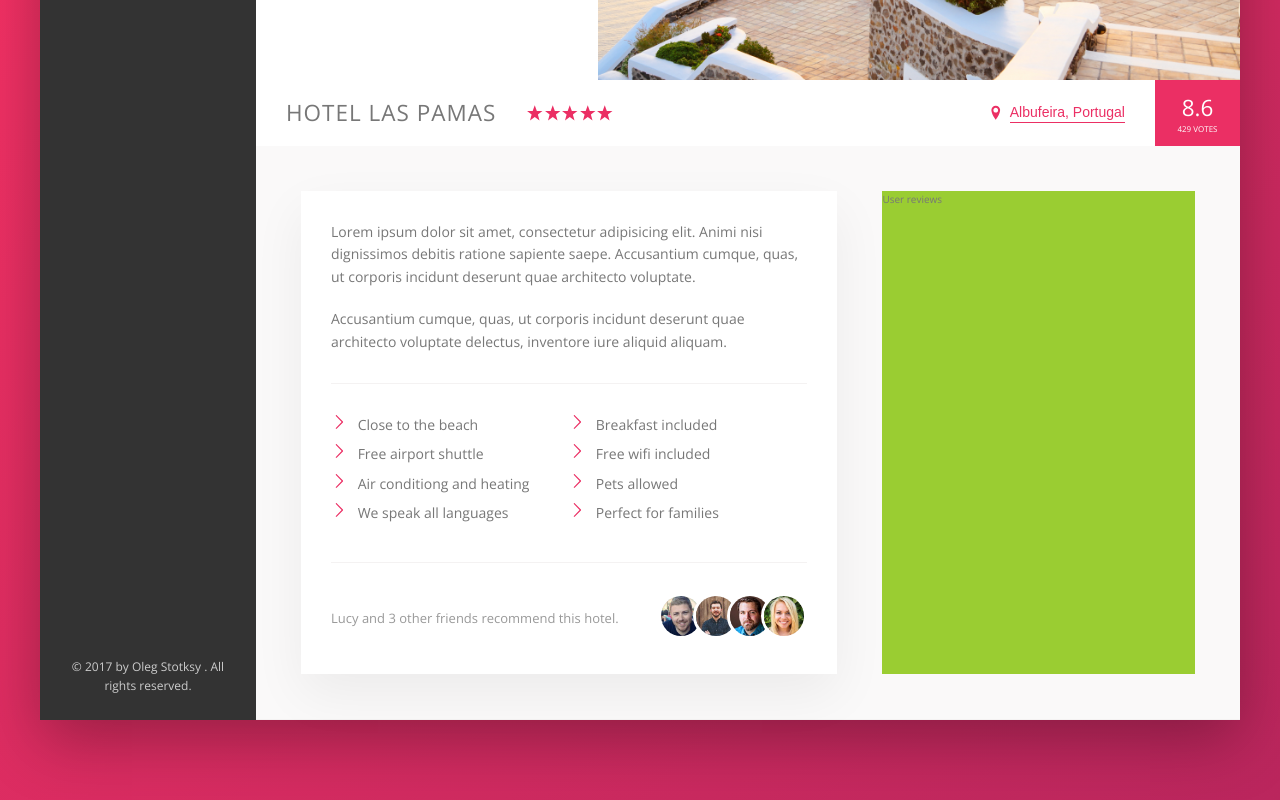
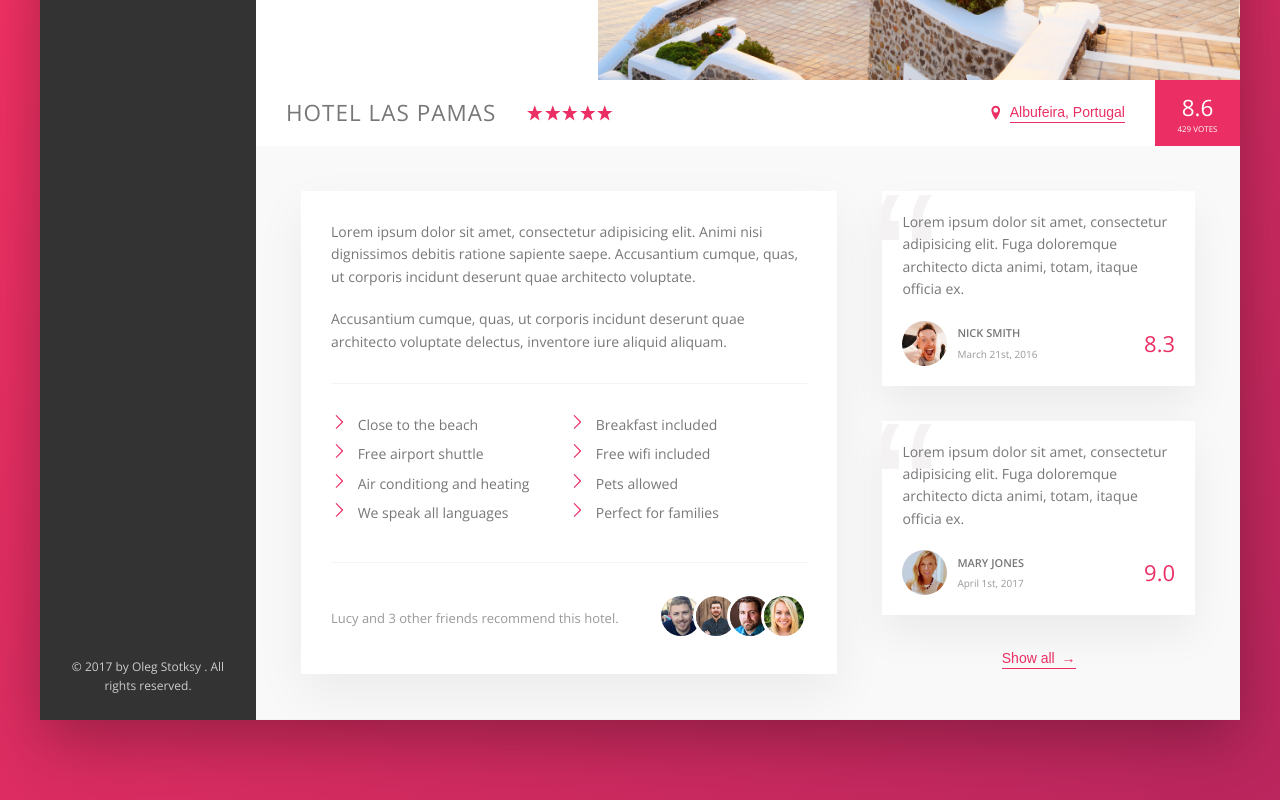
Before and after one commit to OlegStotsky/Advanced-CSS-and-SASS-course, a website: page Trillo/index.html in a window 1280 px wide. Shown: the part 455-1255 px from the top of the page. Drawn offline with nearby package versions, Linux system fonts and the light colour scheme.

Commit message:
Trillo: add user-reviews component

```diff
--- a/Trillo/index.html
+++ b/Trillo/index.html
@@ -176,7 +176,34 @@
                             </div>
                         </div>
                         <div class="user-reviews">
-                            User reviews
+                            <figure class="review">
+                                <blockquote class="review__text">
+                                    Lorem ipsum dolor sit amet, consectetur adipisicing elit. Fuga doloremque architecto dicta animi, totam, itaque officia ex.
+                                </blockquote>
+                                <figcaption class="review__user">
+                                    <img src="img/user-1.jpg" alt="User 2" class="review__photo">
+                                    <div class="review__user-box">
+                                        <p class="review__user-name">Nick Smith</p>
+                                        <p class="review__user-date">March 21st, 2016</p>
+                                    </div>
+                                    <div class="review__rating">8.3</div>
+                                </figcaption>
+                            </figure>
+                            <figure class="review">
+                                <blockquote class="review__text">
+                                    Lorem ipsum dolor sit amet, consectetur adipisicing elit. Fuga doloremque architecto dicta animi, totam, itaque officia ex.
+                                </blockquote>
+                                <figcaption class="review__user">
+                                    <img src="img/user-2.jpg" alt="User 2" class="review__photo">
+                                    <div class="review__user-box">
+                                        <p class="review__user-name">Mary Jones</p>
+                                        <p class="review__user-date">April 1st, 2017</p>
+                                    </div>
+                                    <div class="review__rating">9.0</div>
+                                </figcaption>
+                            </figure>
+
+                            <button class="btn-inline u-center-text">Show all <span>&rarr;</span></button>
                         </div>
                     </div>
                 </main>
--- a/Trillo/sass/_components.scss
+++ b/Trillo/sass/_components.scss
@@ -262,35 +262,23 @@
   cursor: pointer;
   transition: all .2s;
 
+  & span {
+    margin-left: 3px;
+    transition: all .2s;
+  }
+
   &:hover {
     color: var(--grey-dark-2);
+
+    span {
+      margin-left: .8rem;
+    }
   }
 
   &:focus {
     animation: pulsate 1s infinite;
     outline: none;
   }
-}
-
-.detail {
-  display: flex;
-  padding: 4.5rem;
-  background-color: var(--grey-light-1);
-  border-bottom: 1px solid var(--grey-light-2);
-}
-
-.description {
-  font-size: 1.4rem;
-  background-color: #fff;
-  box-shadow: 0 2rem 5rem rgba(0, 0, 0, .06);
-  padding: 3rem;
-  flex: 0 0 60%;
-  margin-right: 4.5rem;
-}
-
-.user-reviews {
-  background-color: yellowgreen;
-  flex: 1;
 }
 
 .paragraph:not(:last-of-type) {
@@ -356,6 +344,67 @@
   }
 }
 
+.review {
+  background-color: white;
+  box-shadow: 0 2rem 4rem rgba(0, 0, 0, .06);
+  padding: 2rem;
+  margin-bottom: 3.5rem;
+  position: relative;
+  overflow: hidden;
+
+  &__text {
+    margin-bottom: 2rem;
+    z-index: 1;
+    position: relative;
+  }
+
+  &__user {
+    display: flex;
+    align-items: center;
+  }
+
+  &__photo {
+    border-radius: 50%;
+    height: 4.5rem;
+    width: 4.5rem;
+    margin-right: 1rem;
+  }
+
+  &__user-box {
+    margin-right: auto;
+  }
+
+  &__user-name {
+    font-size: 1.1rem;
+    font-weight: 600;
+    text-transform: uppercase;
+    margin-bottom: .4rem;
+  }
+
+  &__user-date {
+    font-size: 1rem;
+    color: var(--grey-dark-3);
+  }
+
+  &__rating {
+    color: var(--color-primary);
+    font-size: 2.2rem;
+    font-weight: 300;
+  }
+
+  &::before {
+    content: "\201C";
+    position: absolute;
+    top: -2.75rem;
+    left: -1rem;
+    font-size: 20rem;
+    font-family: sans-serif;
+    line-height: 1;
+    color: var(--grey-light-2);
+    z-index: 1;
+  }
+}
+
 @keyframes pulsate {
   0% {
     transform: scale(1);
--- a/Trillo/sass/_layout.scss
+++ b/Trillo/sass/_layout.scss
@@ -35,3 +35,28 @@
   background-color: #fff;
   flex: 1;
 }
+
+.detail {
+  font-size: 1.4rem;
+  display: flex;
+  padding: 4.5rem;
+  background-color: var(--grey-light-1);
+  border-bottom: 1px solid var(--grey-light-2);
+  align-items: flex-start;
+}
+
+.description {
+  font-size: 1.4rem;
+  background-color: #fff;
+  box-shadow: 0 2rem 5rem rgba(0, 0, 0, .06);
+  padding: 3rem;
+  flex: 0 0 60%;
+  margin-right: 4.5rem;
+}
+
+.user-reviews {
+  flex: 1;
+  display: flex;
+  flex-direction: column;
+  align-items: center;
+}
```
Also changed, not shown: Trillo/css/style.css.
